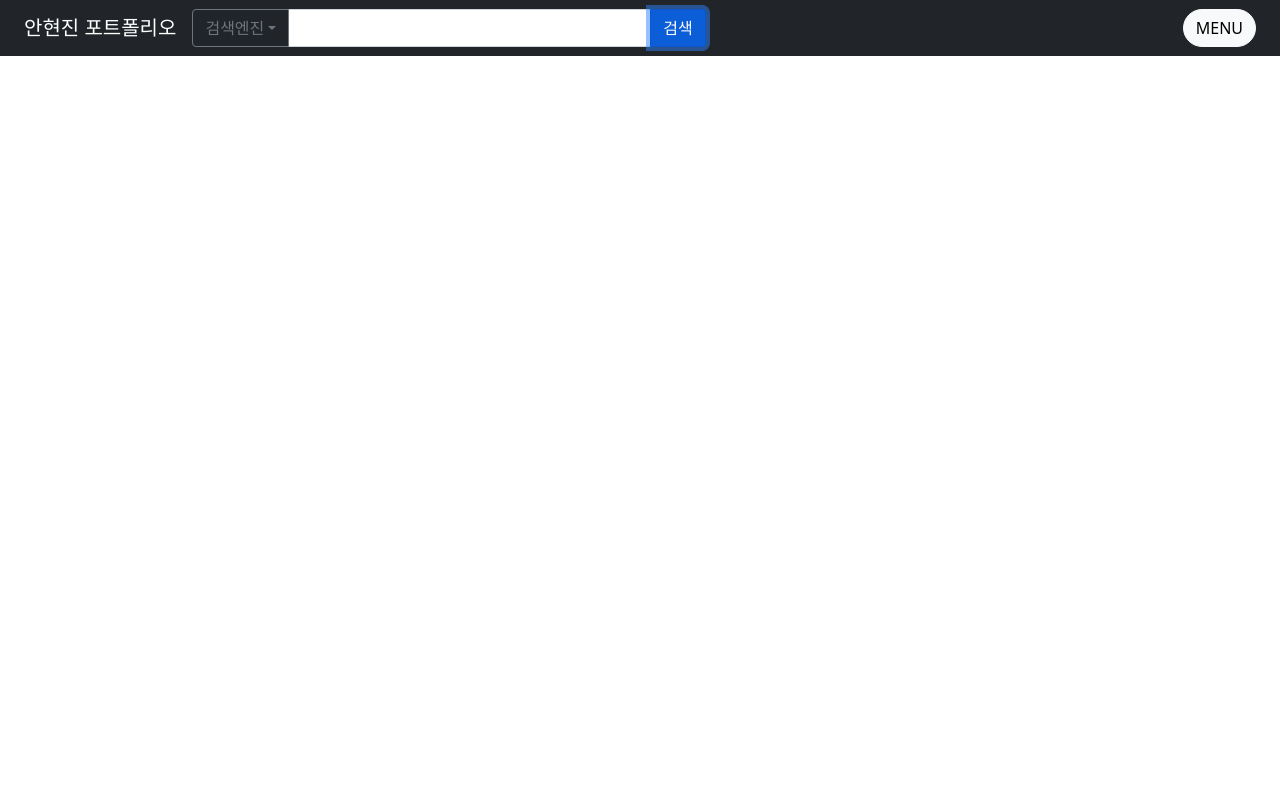
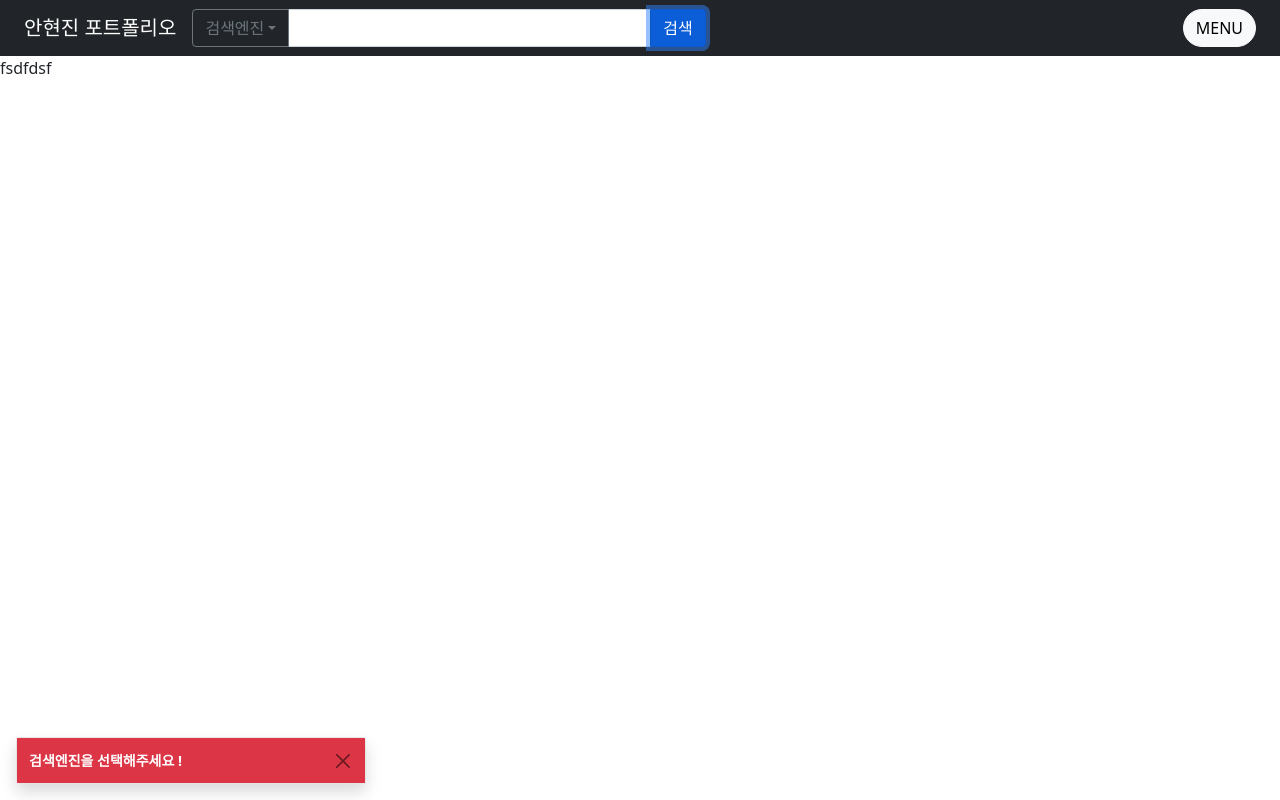
Before and after one commit to hyunzzzin/portfolio_react, a React (Create React App) app: page /product in a window 1280 px wide. Both pictures are taken after a click on the button "검색". Built offline with nearby package versions, Linux system fonts and the light colour scheme.

Commit message:
router setting

```diff
--- a/package.json
+++ b/package.json
@@ -15,14 +15,16 @@
     "@types/lodash": "^4.14.182",
     "@types/node": "^16.11.41",
     "@types/prettier": "^2.6.3",
-    "@types/react": "^18.0.14",
-    "@types/react-dom": "^18.0.5",
+    "@types/react": "^18.0.15",
+    "@types/react-dom": "^18.0.6",
+    "@types/react-router-dom": "^5.3.3",
     "bootstrap": "^5.1.3",
     "lodash": "^4.17.21",
     "node-sass": "^7.0.1",
     "react": "^18.2.0",
     "react-bootstrap": "^2.4.0",
     "react-dom": "^18.2.0",
+    "react-router-dom": "^6.3.0",
     "react-scripts": "5.0.1",
     "toastr": "^2.1.4",
     "web-vitals": "^2.1.4"
--- a/src/App.tsx
+++ b/src/App.tsx
@@ -3,14 +3,22 @@ import logo from './logo.svg';
 import 'bootstrap/dist/css/bootstrap.min.css';
 import Landing from './pages/landing/landing'
 import Header from './pages/header/header'
-function App() {
+import Main from './pages/main/main'
+import Product from './pages/product/product'
+import Toast from './pages/_components/toastr'
+import { Routers } from './routers';
+
+const App: React.FC<any> = (): JSX.Element => {
   const [ flag , setFlag ] = useState(false)
-    console.log(flag);
 
 
   return (
     <>
+      <Toast />
+
       <Header />
+          <Routers />
+          {/*<Main />*/}
     </>
   );
 }
--- a/src/common/Sidebar.tsx
+++ b/src/common/Sidebar.tsx
@@ -2,7 +2,7 @@ import React from 'react'
 import _ from 'lodash';
 import './Sidebar.css'
 const Sidebar = () =>{
-    const category = ['Introduce','Product','Board'];
+    const category = ['introduce','product','board'];
 
     return(
         <>
@@ -12,10 +12,10 @@ const Sidebar = () =>{
                     <h5 className="offcanvas-title" id="offcanvasRightLabel">MENU</h5>
                     <button type="button" className="btn-close" data-bs-dismiss="offcanvas" aria-label="Close"></button>
                 </div>
-                <div className="offcanvas-content row" >
+                <div className="offcanvas-content" >
                     {_.map(category,(el,i)=>{
                         return(
-                            <a className={"btn btn-secondary sidebar_menu mt-3"} href={"/"+el}>{el}</a>
+                            <a className={"btn btn-secondary sidebar_menu mt-1"} href={"/"+el}>{el}</a>
                         )
                     })}
                 </div>
--- /dev/null
+++ b/src/pages/_components/toastr.tsx
@@ -0,0 +1,187 @@
+import React, { useState, useEffect, useRef } from 'react';
+import cx from 'classnames';
+import _ from 'lodash';
+
+declare interface OPTION {
+    animation: boolean;
+    autohide: boolean;
+    delay: number;
+}
+
+declare interface TOAST {
+    type: 'noti' | 'alert' | 'warning' | 'error' | 'success';
+    locked?: boolean;
+    option?: OPTION;
+    title?: string;
+    message?: string;
+}
+
+declare global {
+    interface Window {
+        toast?: any;
+    }
+}
+
+/**
+ * Toast Item Components
+ * @description Toast Container Componenet의 toast 메서드를 통해 컨트롤 되는 Components
+ */
+
+const Toast: React.FC<any> = (props: any): JSX.Element => {
+    const toastRef = useRef();
+    const [hide, setHide] = useState(false);
+
+    const { uuid }: { uuid: string } = props;
+    const { type, title, message, option }: TOAST = props;
+
+    useEffect(() => {
+        const { current }: any = toastRef;
+        const delay = option.delay ? option.delay : 3000;
+        if (option.autohide) {
+            setTimeout(() => {
+                setHide(true);
+            }, delay);
+        }
+
+        current.addEventListener('hidden.bs.toast', () => {});
+
+        return current.removeEventListener('hidden.bs.toast', () => {});
+    }, []);
+
+    let faTypeClass = 'fas fa-bell';
+    let toastColor = '';
+    switch (type) {
+        case 'success': {
+            faTypeClass = 'fas fa-check';
+            toastColor = 'bg-success text-white';
+            break;
+        }
+        case 'noti': {
+            faTypeClass = 'fas fa-bell';
+            toastColor = 'bg-info';
+            break;
+        }
+        case 'alert': {
+            faTypeClass = 'fas fa-times-circle';
+            toastColor = 'bg-secondary text-white';
+            break;
+        }
+        case 'warning': {
+            faTypeClass = 'fas fa-exclamation-circle';
+            toastColor = 'bg-warning text-white';
+            break;
+        }
+        case 'error': {
+            faTypeClass = 'fas fa-times-circle';
+            toastColor = 'bg-danger text-white';
+            break;
+        }
+        default: {
+            faTypeClass = 'fas fa-bell';
+            toastColor = '';
+        }
+    }
+
+    return (
+        <div
+            ref={toastRef}
+            id={uuid}
+            className={cx('toast', hide ? 'fade hide' : 'fade show')}
+            role="alert"
+            aria-live="assertive"
+            aria-atomic="true"
+        >
+            <div className={cx(title ? 'toast-header' : 'toast-body', toastColor)}>
+                <strong className="me-auto">
+                    <i className={faTypeClass} /> {title ? title : message}
+                </strong>
+
+                {/* <small className="text-muted">2 seconds ago</small> */}
+                <button
+                    type="button"
+                    className="btn-close float-end"
+                    data-bs-dismiss="toast"
+                    aria-label="Close"
+                ></button>
+            </div>
+
+            {title && <div className="toast-body">{message}</div>}
+        </div>
+    );
+};
+
+/**
+ * Toast Container Components
+ * @description Toast Container Componenet의 toast 메서드를 통해 컨트롤 되는 Components
+ */
+const Toast_Container: React.FC<any> = (props): JSX.Element => {
+    var [toasts, setToasts] = useState({});
+
+    /**
+     * Toast 생성 & 표시 메서드
+     */
+    const toast = (
+        type = 'noti',
+        message = 'description',
+        title = null,
+        locked = false,
+        option = {
+            animation: true,
+            autohide: true,
+            delay: 3000,
+        },
+    ) => {
+        const _tempToastObj = {
+            type: type,
+            locked: locked,
+            title: title,
+            message: message,
+            option: option,
+        };
+
+        const _uuid = +new Date();
+        const _instanceToast = <Toast key={_uuid} uuid={_uuid} {..._tempToastObj} />;
+
+        const _tempToasts = toasts;
+        const _keysToasts = Object.keys(toasts);
+        if (_keysToasts.length > 2) {
+            //표시된 Toast가 3개 이상일때
+            delete _tempToasts[_keysToasts[_keysToasts.length - 1]];
+        }
+
+        setToasts({
+            [_uuid]: _instanceToast,
+            ..._tempToasts,
+        });
+    };
+
+    useEffect(() => {
+        const toastContainerEl = document.querySelector('.toast-container');
+        var toastElList = [].slice.call(toastContainerEl.querySelectorAll('.hide'));
+
+        const _tempToasts = toasts;
+        toastElList.forEach((toastEl) => {
+            delete _tempToasts[toastEl.id];
+        });
+        setToasts(_tempToasts);
+    });
+
+    useEffect(() => {
+        /******************
+         * Global Window variavle Override
+         */
+        window.toast = toast;
+    }, []);
+
+    return (
+        <div aria-live="polite" aria-atomic="true" className="position-relative" style={{ zIndex: 99999 }}>
+            <div className="toast-container position-fixed bottom-0 start-0 m-3">
+                {_.map(toasts, (Toast, i) => {
+                    return Toast;
+                })}
+            </div>
+        </div>
+    );
+};
+
+export default Toast_Container;
--- /dev/null
+++ b/src/pages/main/main.tsx
@@ -0,0 +1,18 @@
+import React from 'react'
+
+const Main = () => {
+    console.log('gsgsggsggs')
+    return (
+        <>
+            <div>ㅎㄴㅎㄴ</div>
+            <div>ㅎㄴㅎㄴ</div>
+            <div>ㅎㄴㅎㄴ</div>
+            <div>ㅎㄴㅎㄴ</div>
+            <div>ㅎㄴㅎㄴ</div>
+            <div>ㅎㄴㅎㄴ</div>
+            <div>ㅎㄴㅎㄴ</div>
+            <div>ㅎㄴㅎㄴ</div>
+        </>
+    )
+}
+export default Main
--- /dev/null
+++ b/src/pages/product/product.tsx
@@ -0,0 +1,11 @@
+import React from 'react';
+
+
+const Product = () => {
+    return (
+        <>
+            <div>product</div>
+        </>
+    )
+}
+export default Product
--- a/src/pages/searchbar/SearchBar.tsx
+++ b/src/pages/searchbar/SearchBar.tsx
@@ -5,7 +5,7 @@ import {Col, Container, Nav, Navbar} from "react-bootstrap";
 import {FontAwesomeIcon} from "@fortawesome/react-fontawesome";
 import { faCode } from '@fortawesome/free-solid-svg-icons'
 import Sidebar from '../../common/Sidebar';
-import toastr from 'toastr'
+import toastr from '../_components/toastr';
 
 const SearchBar: React.FC<any> = (): JSX.Element =>{
     const [ searchFlag , setSearchFlag ] = useState('')
@@ -16,6 +16,8 @@ const SearchBar: React.FC<any> = (): JSX.Element =>{
             window.open('https://www.google.com/search?q=' + searchText, '_blanks')
         } else if(searchFlag === 'naver'){
             window.open(' https://search.naver.com/search.naver?sm=tab_hty.top&where=nexearch&query=' + searchText, '_blanks')
+        } else if (searchFlag === ''){
+            window?.toast('error','검색엔진을 선택해주세요 !')
         }
     }
 
--- /dev/null
+++ b/src/routers.tsx
@@ -0,0 +1,21 @@
+import React, { useEffect } from 'react';
+import { BrowserRouter, Route, Routes ,Router } from 'react-router-dom';
+
+
+import Main from './pages/main/main'
+import Product from './pages/product/product'
+import Header from './pages/header/header'
+
+const Routers: React.FC<any> = (): JSX.Element => {
+    console.log('1')
+
+    return (
+            // <Routes>
+            //     <Route path="/" element={ <Main /> } />
+            //     <Route path="/product" element={<Product />} />
+            // </Routes>
+        <div>fsdfdsf</div>
+    );
+};
+
+export { Routers };
```
Also changed, not shown: 1 other file (tests, documents, lock files or other folders).
